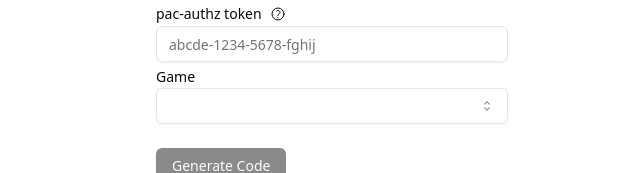
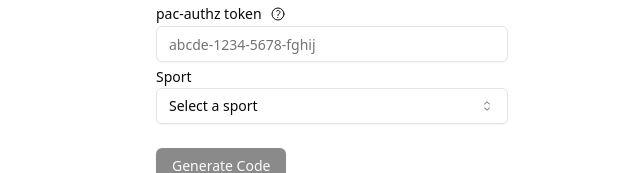
Before and after one commit to bradofrado/sports, a Next.js app: page / in a window 1280 px wide. Shown: the part 352-525 px from the top of the page, without its empty margins (308-948 px from the left). Built offline with nearby package versions, Linux system fonts and the light colour scheme.

Commit message:
Add basketball to ticket claim

```diff
--- a/components/transfer/send-form.tsx
+++ b/components/transfer/send-form.tsx
@@ -20,7 +20,7 @@ import {
   SelectTrigger,
   SelectValue,
 } from '../ui/select'
-import { GameInfo, games } from '@/lib/season-info'
+import { GameInfo, sports } from '@/lib/season-info'
 import { useQueryState } from '@/hooks/query-state'
 
 export const SendForm: React.FunctionComponent<{
@@ -32,10 +32,16 @@ export const SendForm: React.FunctionComponent<{
     defaultValue: '',
   })
   const [error, setError] = useState('')
+  const [selectedSport, setSelectedSport] = useQueryState<string | null>({
+    key: 'sport',
+    defaultValue: null,
+  })
   const [selectedGame, setSelectedGame] = useQueryState<GameInfo | null>({
     key: 'game',
     defaultValue: null,
   })
+
+  const games = sports.find((sport) => sport.sportId === selectedSport)?.games
 
   const onSend = async () => {
     if (!token || !selectedGame) return
@@ -50,6 +56,8 @@ export const SendForm: React.FunctionComponent<{
   }
 
   const onGameSelect = (id: string) => {
+    if (!games) return
+
     const [seasonId, gameId] = id.split('-')
     const game = games.find(
       (game) => game.gameId === gameId && game.seasonId === seasonId
@@ -106,6 +114,25 @@ export const SendForm: React.FunctionComponent<{
           />
         </div>
         <div className='space-y-1'>
+          <Label>Sport</Label>
+          <Select
+            onValueChange={setSelectedSport}
+            value={selectedSport ?? undefined}
+          >
+            <SelectTrigger>
+              <SelectValue placeholder='Select a sport' />
+            </SelectTrigger>
+            <SelectContent>
+              {sports.map((sport) => (
+                <SelectItem key={sport.sportId} value={sport.sportId}>
+                  {sport.title}
+                </SelectItem>
+              ))}
+            </SelectContent>
+          </Select>
+        </div>
+        {games ? (
+          <div className='space-y-1'>
             <Label>Game</Label>
             <Select
               onValueChange={onGameSelect}
@@ -126,6 +153,7 @@ export const SendForm: React.FunctionComponent<{
               </SelectContent>
             </Select>
           </div>
+        ) : null}
       </CardContent>
       {error ? (
         <CardContent>
--- a/lib/season-info.ts
+++ b/lib/season-info.ts
@@ -3,7 +3,16 @@ export interface GameInfo {
   gameId: string
   name: string
 }
-export const games: GameInfo[] = [
+export interface SportInfo {
+  sportId: string
+  games: GameInfo[]
+  title: string
+}
+export const sports: SportInfo[] = [
+  {
+    sportId: 'F',
+    title: 'Football',
+    games: [
       {
         seasonId: 'F24',
         gameId: 'E01',
@@ -34,4 +43,17 @@ export const games: GameInfo[] = [
         gameId: 'E06',
         name: 'Houston',
       },
+    ],
+  },
+  {
+    sportId: 'B',
+    title: 'Basketball',
+    games: [
+      {
+        seasonId: 'B24',
+        gameId: 'E01',
+        name: 'Colorado Christian',
+      },
+    ],
+  },
 ]
```
Lines whose indentation alone changed are shown as unchanged.
